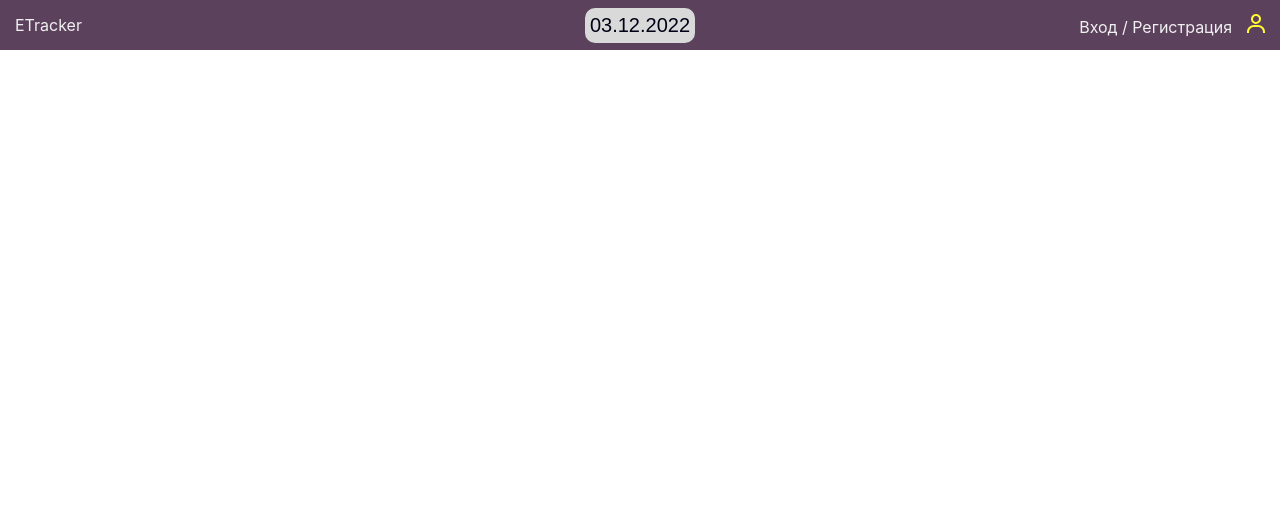
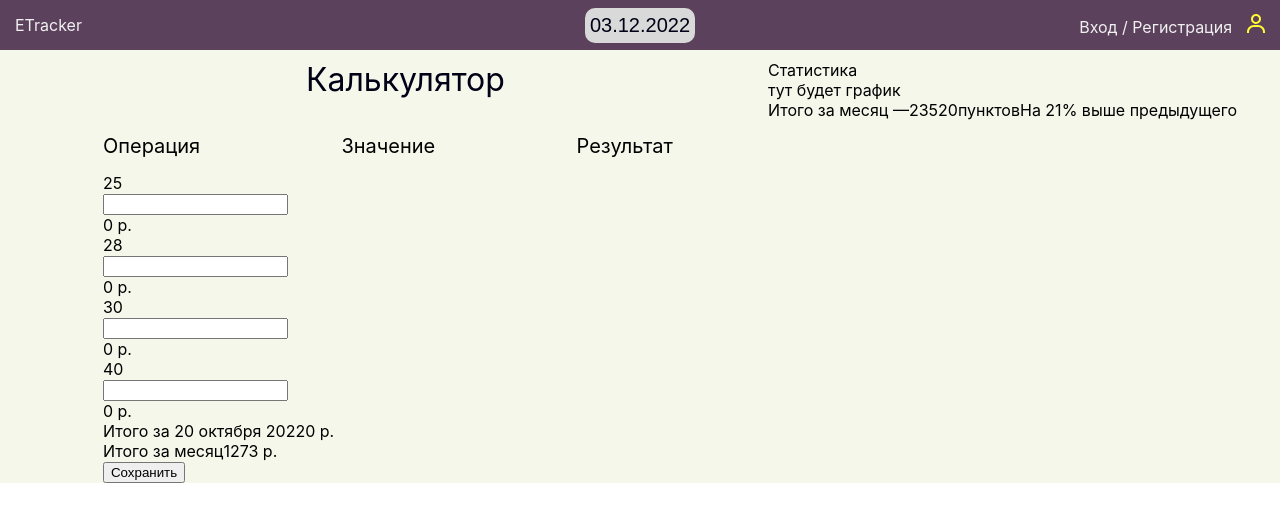
Before and after one commit to TibiaBones/ETracker2, a React (Create React App) app: page / in a window 1280 px wide. Shown: the top 522 px of the page. Built offline with nearby package versions, Linux system fonts and the light colour scheme.

Commit message:
add unfinished calculator and statistics

```diff
--- a/src/App.tsx
+++ b/src/App.tsx
@@ -1,12 +1,15 @@
 import React from 'react';
-import logo from './logo.svg';
+// import logo from './logo.svg';
 import './App.css';
 import Header from './modules/Header/Header';
+import InfoPanel from './modules/InfoPanel/InfoPanel'
+
 
 function App() {
   return (
     <div>
       <Header/>
+      <InfoPanel/>
 
     </div>
   );
--- /dev/null
+++ b/src/modules/InfoPanel/InfoPanel.tsx
@@ -0,0 +1,36 @@
+import React from "react";
+import './infoPanel.scss';
+import Calculator from './components/Calculator';
+
+function InfoPanel() {
+
+    return (
+        <div className="InfoPanel">
+
+            <Calculator/>
+
+            <div className="calcStat-dividerVertContainer">
+                <div className="dividerVertical"></div>
+            </div>
+
+            <div className="statContainer">
+                <span className="calcStatMainTitle">Статистика</span>
+
+                <div className="stat-schedule">
+                    тут будет график
+                </div>
+
+                <div className="stat-flexContainer">
+                    <span className="stat-FlexElement">Итого за месяц —
+                        <span className="stat-FlexElement_calcData">23520</span>
+                        пунктов</span>
+                    <span className="stat-FlexElement">На <span className="stat-FlexElement_calcData">21</span>% выше предыдущего</span>
+                </div>
+            </div>
+
+        </div>
+    )
+
+}
+
+export default InfoPanel;
--- /dev/null
+++ b/src/modules/InfoPanel/components/CalcBlock.tsx
@@ -0,0 +1,32 @@
+import React from "react";
+// import './infoPanel.scss';
+
+interface Props{
+    operationStatus: number;
+};
+
+function CalcBlock(props: Props) {
+
+    return (
+        <form className="calculator__inputField">
+            <div className="calc-status">
+                <span className="calc-status_text" id="status25">{props.operationStatus}</span>
+
+                {/* <svg className="calc-dividerShort_img">
+                    <use href="#dividerShort" />
+                </svg> */}
+            </div>
+
+            <div className="calc-input_background">
+                <input className="calc-input" type="number" />
+                {/* <svg className="calc-textAarea_img">
+                    <use href="#textAarea" />
+                </svg> */}
+            </div>
+
+            <span className="calc-result"><span id="result25">0</span> р.</span>
+        </form>
+    )
+}
+
+export default CalcBlock;
--- /dev/null
+++ b/src/modules/InfoPanel/components/Calculator.tsx
@@ -0,0 +1,45 @@
+import React from "react";
+import CalcBlock from './CalcBlock';
+import './calculator.scss';
+// import './infoPanel.scss';
+
+function Calculator() {
+ return(
+    <div className="calculator">
+                <span className="calculator__mainTitle">Калькулятор</span>
+
+                <div className="calculator__container">
+                    <div className="calculator__titles">
+                        <span className="calculator__titlesText">Операция</span>
+                        <span className="calculator__titlesText">Значение</span>
+                        <span className="calculator__titlesText calculator__titlesText_margin">Результат</span>
+                    </div>
+
+                    <CalcBlock operationStatus={25}/>
+                    <CalcBlock operationStatus={28}/>
+                    <CalcBlock operationStatus={30}/>
+                    <CalcBlock operationStatus={40}/>
+
+                    <div className="calc-total">
+                        <div className="calc-totalFlexContainer calc-totalFlexContainer_marginTop">
+                            <span className="calc-totalFlexElement">Итого за 20 октября 2022</span>
+                            <span className="calc-totalFlexElement calc-totalFlexElement_sum" ><span id="calcResult">0</span> р.</span>
+                        </div>
+
+                        <div className="calc-totalFlexContainer">
+                            <span className="calc-totalFlexElement">Итого за месяц</span>
+                            <span className="calc-totalFlexElement calc-totalFlexElement_sum">1273 р.</span>
+                        </div>
+                    </div>
+
+                    <div className="calc-buttonSave_flexDirection">
+                        {/* <input class="calc-buttonSave" type="button" value="Сохранить">  */}
+                        <input className="buttonSave-Setting" type="button" value="Сохранить"/>
+                    </div>
+
+                </div>
+            </div>
+ )
+}
+
+export default Calculator;
--- /dev/null
+++ b/src/modules/InfoPanel/components/calculator.scss
@@ -0,0 +1,40 @@
+.calculator {
+    max-width: 605px;
+    width: 100%;
+    display: flex;
+    flex-direction: column;
+    justify-content: center;
+    align-items: center;
+    margin: 0 60px;
+
+    &__mainTitle {
+        font-size: 32px;
+        color: #000016;
+        margin: 0 auto 0;
+    }
+
+    &__container {
+        display: flex;
+        flex-direction: column;
+        justify-content: center;
+        max-width: 605px;
+        width: 100%;
+    }
+
+    &__titles {
+        display: flex;
+        justify-content: space-between;
+        margin: 35px 0 15px;
+        max-width: 605px;
+        width: 100%;
+    }
+
+    &__titlesText {
+        font-size: 20px;
+        color: var(--Black);
+
+        &_margin {
+            margin-right: 35px;
+        }
+    }
+}
--- /dev/null
+++ b/src/modules/InfoPanel/infoPanel.scss
@@ -0,0 +1,11 @@
+.InfoPanel {
+    position: relative;
+    // background-color: var(--Background);
+    background-color: #F6F7EB;
+    max-width: 100%;
+    margin: auto;
+    padding-top: 60px;
+    display: flex;
+    justify-content: center;
+    align-items: flex-start;
+}
--- a/tsconfig.json
+++ b/tsconfig.json
@@ -1,5 +1,6 @@
 {
   "compilerOptions": {
+    "noImplicitThis": false,
     "target": "es5",
     "lib": [
       "dom",
```
Also changed, not shown: src/modules/InfoPanel/components/Statistics.tsx (added, +9 -0 lines), src/modules/InfoPanel/components/calcBlock.scss (added), src/modules/InfoPanel/components/statistics.scss (added).
